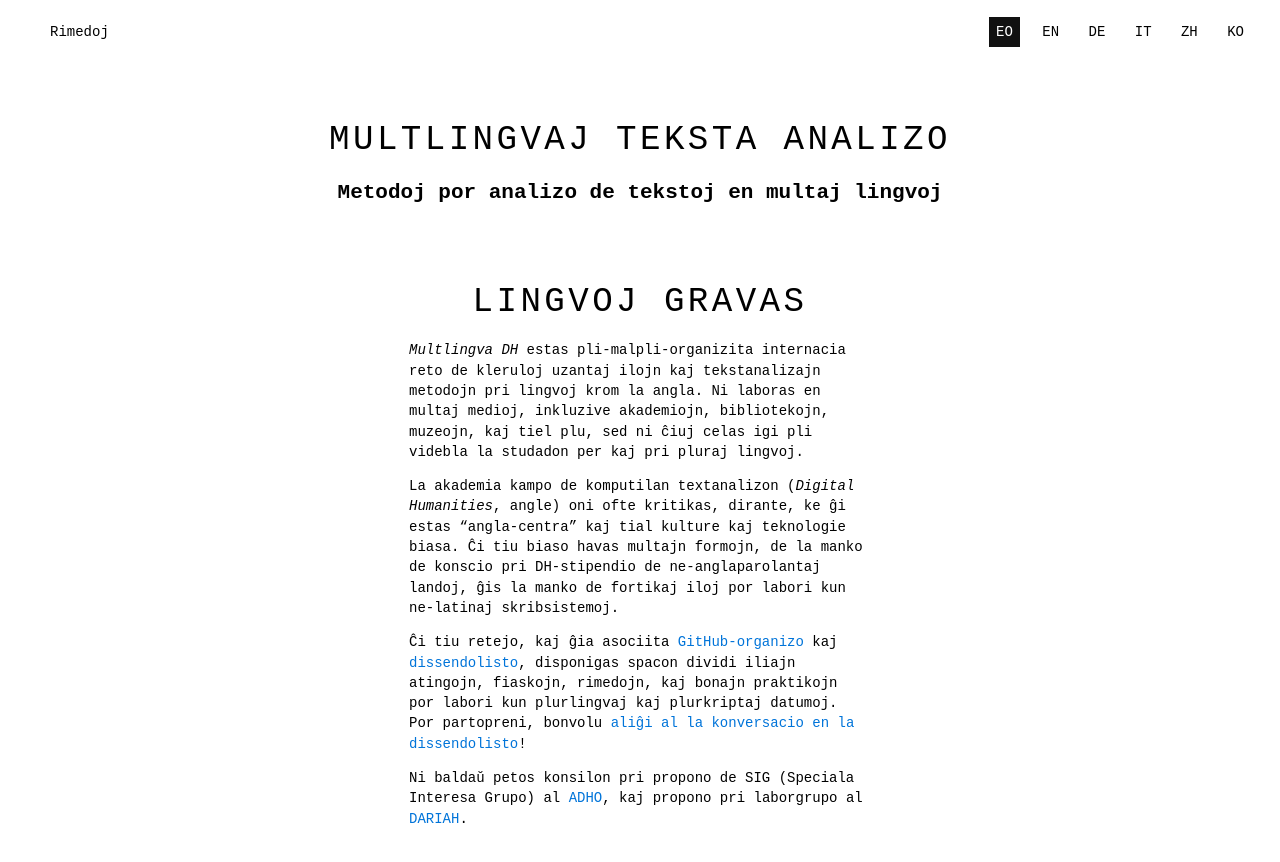
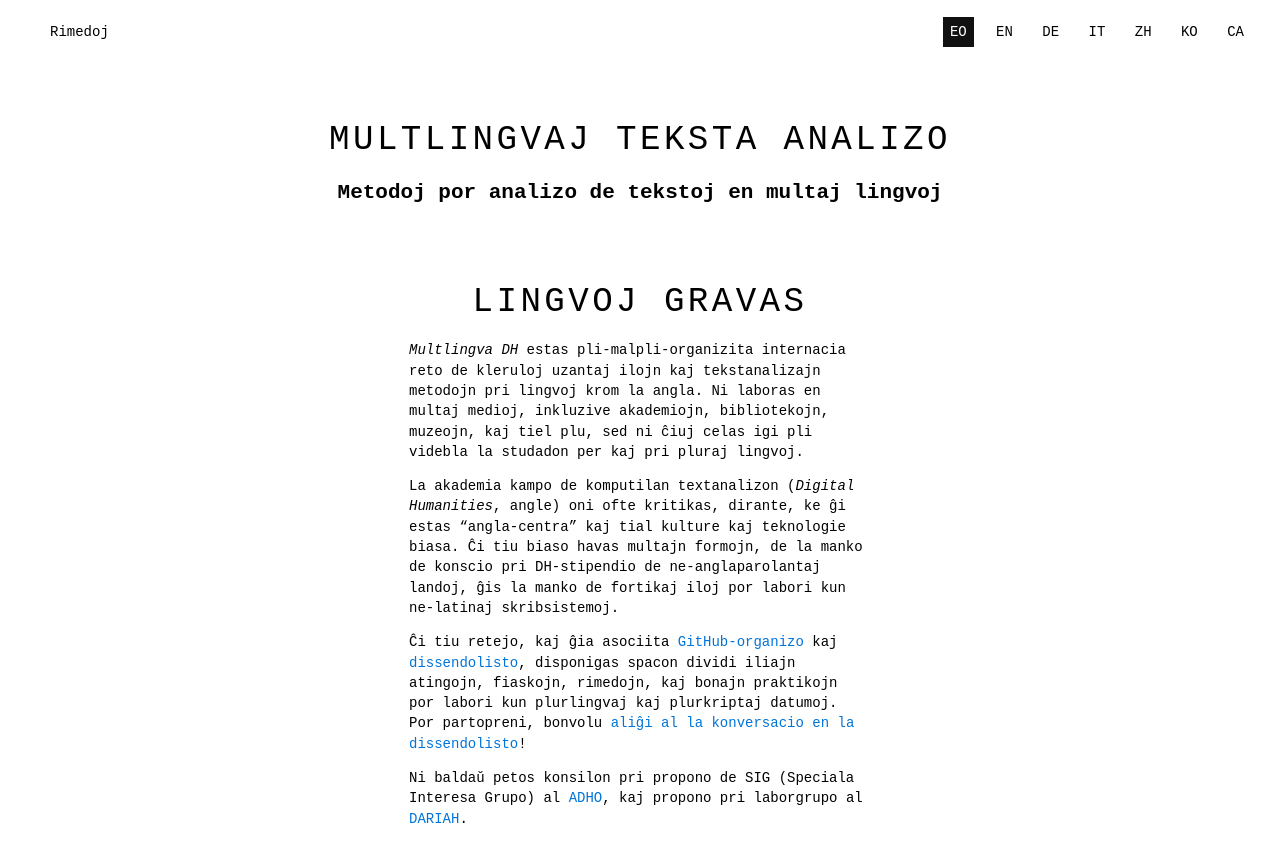
Before and after one commit to multilingual-dh/multilingual-dh.github.io, a Jekyll site: the page built from index.md, in a window 1280 px wide. Shown: the top 862 px of the page. Built offline with Jekyll 4.4.1, drawn with Linux system fonts in a browser that asks for light colours.

Commit message:
Update default.html with new language
Added Catalan "ca"

```diff
--- a/_layouts/default.html
+++ b/_layouts/default.html
@@ -34,6 +34,8 @@
         <a class="it" href="{{ site.baseurl | append: "/it" }}">IT</a>
         <a class="zh" href="{{ site.baseurl | append: "/zh" }}">ZH</a>
         <a class="ko" href="{{ site.baseurl | append: "/ko" }}">KO</a>
+        <a class="ca" href="{{ site.baseurl | append: "/ca" }}">CA</a>
+
       {% else %}
         <a class="eo" href="{{ site.baseurl | append: page.handle }}">EO</a>
         <a class="en" href="{{ site.baseurl | append: "/en" | append: page.handle }}">EN</a>
@@ -41,6 +43,7 @@
         <a class="it" href="{{ site.baseurl | append: "/it" | append: page.handle }}">IT</a>
         <a class="zh" href="{{ site.baseurl | append: "/zh" | append: page.handle }}">ZH</a>
         <a class="ko" href="{{ site.baseurl | append: "/ko" | append: page.handle }}">KO</a>
+        <a class="ca" href="{{ site.baseurl | append: "/ca" | append: page.handle }}">CA</a>
       {% endif %}
     </nav>
 
```
